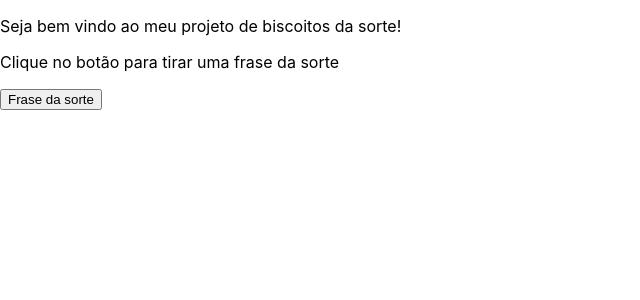
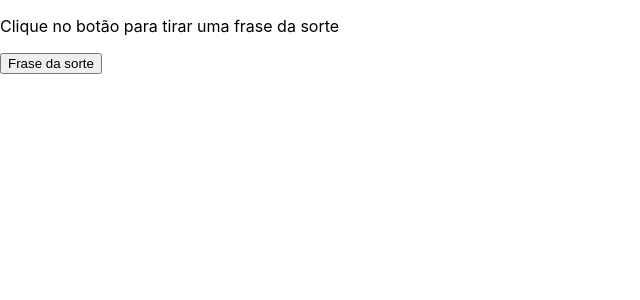
Before and after one commit to DiogoAsenjo/biscoito-da-sorte-front, a React (Create React App) app: page / in a window 1280 px wide. Shown: the top 300 px of the page, without its empty margins (0-640 px from the left). Built offline with nearby package versions, Linux system fonts and the light colour scheme.

Commit message:
Alteração simples

```diff
--- a/src/App.js
+++ b/src/App.js
@@ -1,7 +1,6 @@
 import { useEffect, useState } from "react";
 import "./App.css";
 import { api } from "./api";
-
 
 function App() {
   const [fraseDaSorte, setFraseDaSorte] = useState("");
@@ -25,7 +24,6 @@ function App() {
   return (
     <div>
       <header>
-        <p>Seja bem vindo ao meu projeto de biscoitos da sorte!</p>
         <p>Clique no botão para tirar uma frase da sorte</p>
         <button onClick={handleClick}>Frase da sorte</button>
         {fraseDaSorte && <p>{fraseDaSorte}</p>}
```
